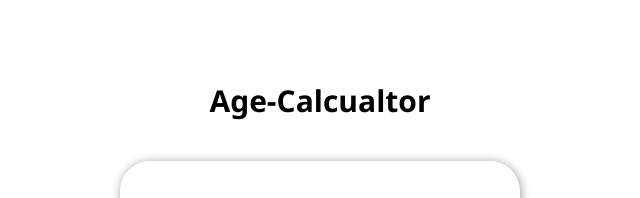
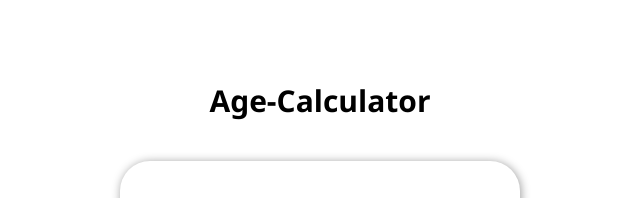
Before and after one commit to Bilal-Waleed/Age-Calculator, a plain HTML site: page index.html in a window 1280 px wide. Shown: the top 198 px of the page, 320-960 px from the left. Drawn offline with Linux system fonts and the light colour scheme.

Commit message:
some corrections

```diff
--- a/index.html
+++ b/index.html
@@ -10,7 +10,7 @@
 </head>
 
 <body>
-    <h2>Age-Calcualtor</h2>
+    <h2>Age-Calculator</h2>
     <div class="container">
         <div class="box">
             <h3>Enter Your Birth-Date</h3>
```
